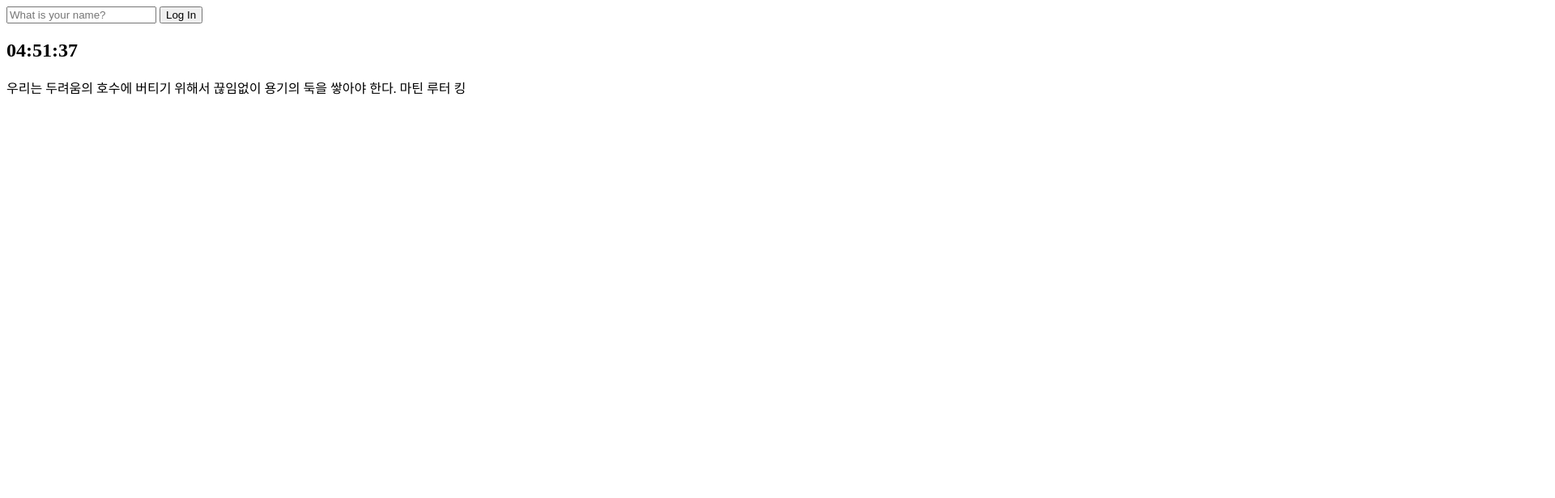
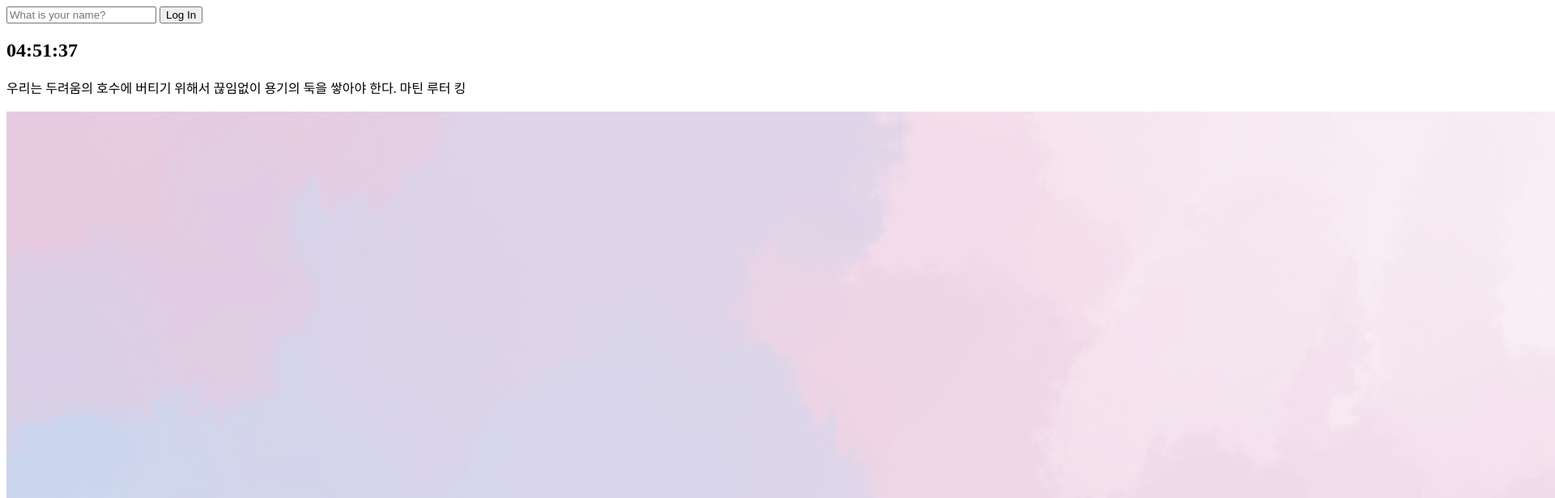
Before and after one commit to dev-kimdo/clone-momentum, a plain HTML site: page index.html in a window 1280 px wide. Shown: the top 616 px of the page at 81% size, 1920 px wide, since content can reach past the window. Drawn offline with Linux system fonts and the light colour scheme.

Commit message:
[clone] momentum

```diff
--- a/index.html
+++ b/index.html
@@ -19,8 +19,11 @@
         <span></span>
         <span></span>
     </div>
+    <img src="img/" alt="">
     <script src="js/greetings.js"></script>
     <script src="js/clock.js"></script>
     <script src="js/quotes.js"></script>
+    <script src="js/backgrounds.js"></script>
+
 </body>
 </html>
--- /dev/null
+++ b/js/backgrounds.js
@@ -0,0 +1,14 @@
+const images = [
+    "1.jpeg",
+    "2.jpeg",
+    "3.jpeg",
+];
+
+const chosenImage = images[Math.floor(Math.random()*images.length)];
+
+
+const bgImage = document.createElement("img");
+
+bgImage.src = `img/${chosenImage}`;
+
+document.body.appendChild(bgImage);
```
Also changed, not shown: img/1.jpeg (added), img/2.jpeg (added), img/Hodori.png (renamed from imges/Hodori.png), img/데이지.jpg (renamed from imges/데이지.jpg), 1 other file.
